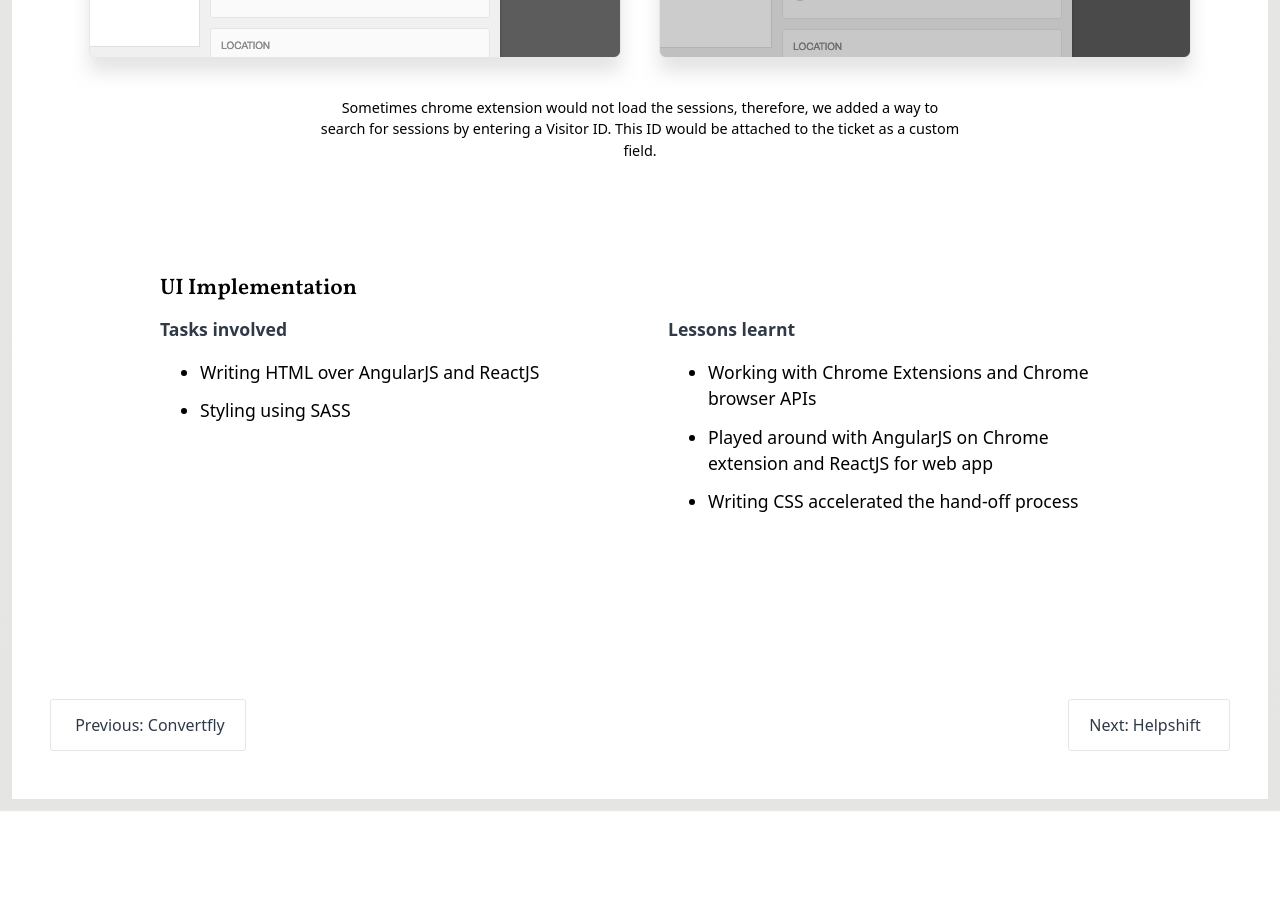
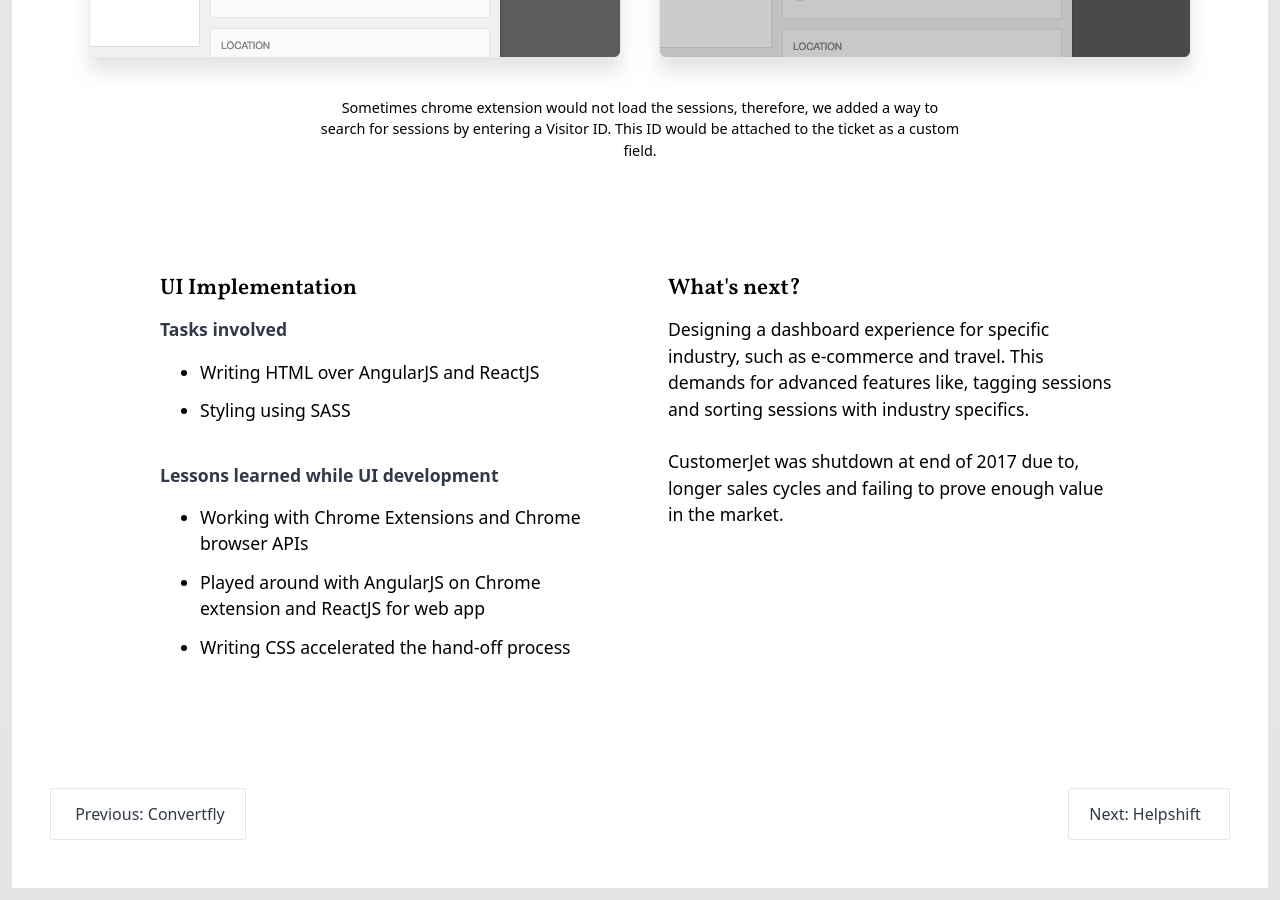
Before and after one commit to artakshar/artakshar.github.io, a Jekyll site: the page built from _posts/2018-08-03-A-tale-of-rapid-prototyping.md, in a window 1280 px wide and 900 px high, scrolled down 9921 px. Built offline with Jekyll 4.4.1, drawn with Linux system fonts in a browser that asks for light colours; before the commit the page ends 10732 px from its top, so only the background shows below that.

Commit message:
Add: "What's next" section for posts

```diff
--- a/_posts/2018-08-03-A-tale-of-rapid-prototyping.md
+++ b/_posts/2018-08-03-A-tale-of-rapid-prototyping.md
@@ -92,24 +92,29 @@ permalink: /:slug
     <img src="/assets/a-tale-of-rapid-prototyping/chrome-5.png" alt="Search functionailty in the Chrome extension"/>
     <p>Sometimes chrome extension would not load the sessions, therefore, we added a way to search for sessions by entering a Visitor ID. This ID would be attached to the ticket as a custom field.</p>
   </div>
-  <div class="process-step small-container">
-    <h3>UI Implementation</h3>
-    <div class="grid-of-two">
-      <div class="process-step">
-        <p><b>Tasks involved</b></p>
-        <ul>
-          <li>Writing HTML over AngularJS and ReactJS</li>
-          <li>Styling using SASS</li>
-        </ul>
-      </div>
-      <div class="process-step">
-        <p><b>Lessons learnt</b></p>
-        <ul>
-          <li>Working with Chrome Extensions and Chrome browser APIs</li>
-          <li>Played around with AngularJS on Chrome extension and ReactJS for web app</li>
-          <li>Writing CSS accelerated the hand-off process</li>
-        </ul>
-      </div>
+  <div class="grid-of-two small-container">
+    <div class="process-step">
+      <h3>UI Implementation</h3>
+      <p><b>Tasks involved</b></p>
+      <ul>
+        <li>Writing HTML over AngularJS and ReactJS</li>
+        <li>Styling using SASS</li>
+      </ul>
+      <br>
+      <p><b>Lessons learned while UI development</b></p>
+      <ul>
+        <li>Working with Chrome Extensions and Chrome browser APIs</li>
+        <li>Played around with AngularJS on Chrome extension and ReactJS for web app</li>
+        <li>Writing CSS accelerated the hand-off process</li>
+      </ul>
+    </div>
+    <div class="process-step">
+      <h3>What's next?</h3>
+      <p>
+      Designing a dashboard experience for specific industry, such as e-commerce and travel. This demands for advanced features like, tagging sessions and sorting sessions with industry specifics.
+      <br><br>
+      CustomerJet was shutdown at end of 2017 due to, longer sales cycles and failing to prove enough value in the market.
+      </p>
     </div>
   </div>
 </section>
```
Also changed, not shown: _posts/2018-08-01-Designing system for consistency.md (+17 -7 lines), _posts/2018-08-02-Learning-educating-accessibility.md (+19 -10 lines), _posts/2018-08-04-Simplifying messenger marketing for Shopify stores.md (+4 -4 lines), assets/designing-system-for-consistency/colors-1.png.
